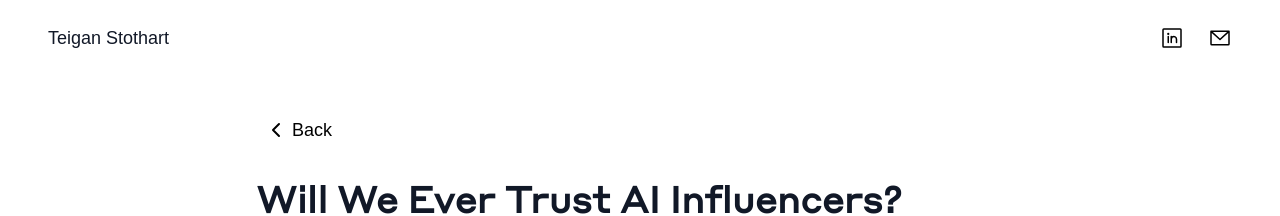
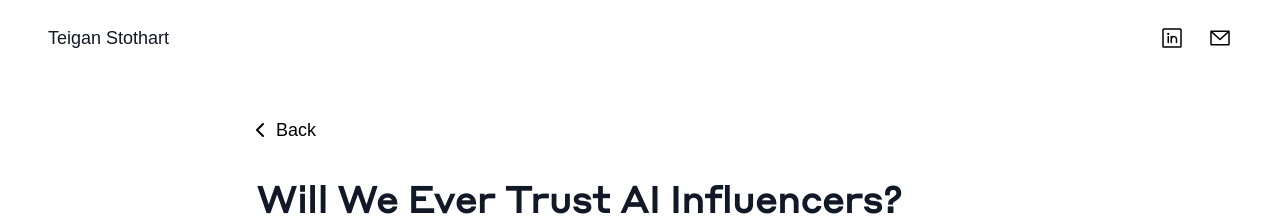
Before and after one commit to teigans02/teiganstoth.art, a Next.js app in the folder portfolio/: page /projects/ai-influencers in a window 1280 px wide. Shown: the top 216 px of the page. Built offline with nearby package versions, Linux system fonts and the light colour scheme.

Commit message:
Align back button with article text and add press states
Co-authored-by: Arron-Stothart <arron@sanalabs.com>

```diff
--- a/portfolio/src/app/globals.css
+++ b/portfolio/src/app/globals.css
@@ -23,7 +23,7 @@ body {
 }
 
 .project-link {
-  transition: opacity 150ms ease-out;
+  transition: opacity 150ms ease-out, transform 100ms ease-out;
 }
 
 .project-link:focus-visible {
--- a/portfolio/src/components/back-button.tsx
+++ b/portfolio/src/components/back-button.tsx
@@ -9,7 +9,7 @@ export function BackButton() {
   return (
     <button
       onClick={() => router.back()}
-      className="flex items-center gap-1 p-2 text-black active:scale-[0.97] transition-transform duration-100 ease-out"
+      className="project-link -ml-4 flex items-center gap-1 rounded-md p-2 text-black active:scale-[0.97]"
     >
       <ChevronLeft size={24} />
       <span className="text-lg">Back</span>
```
